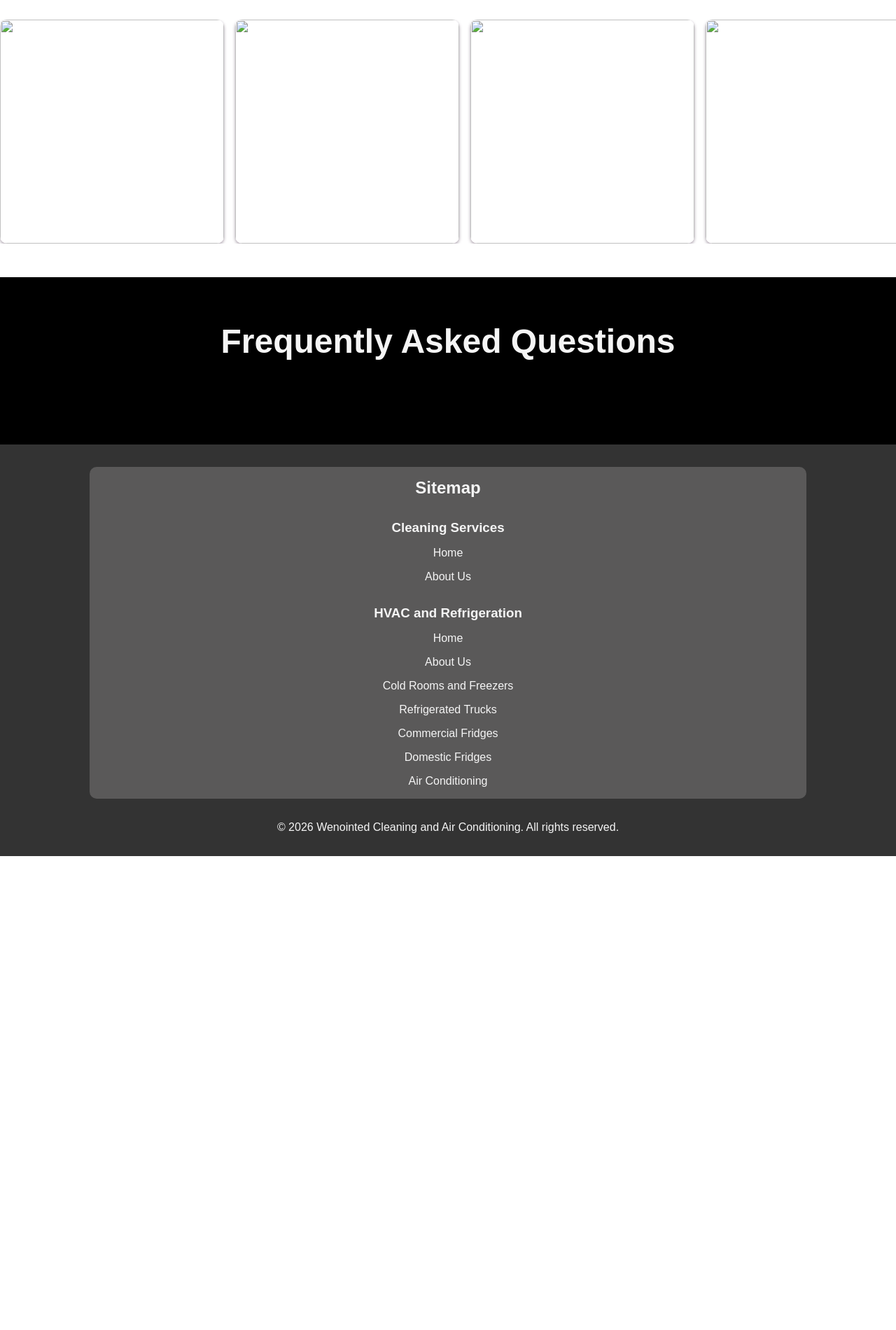
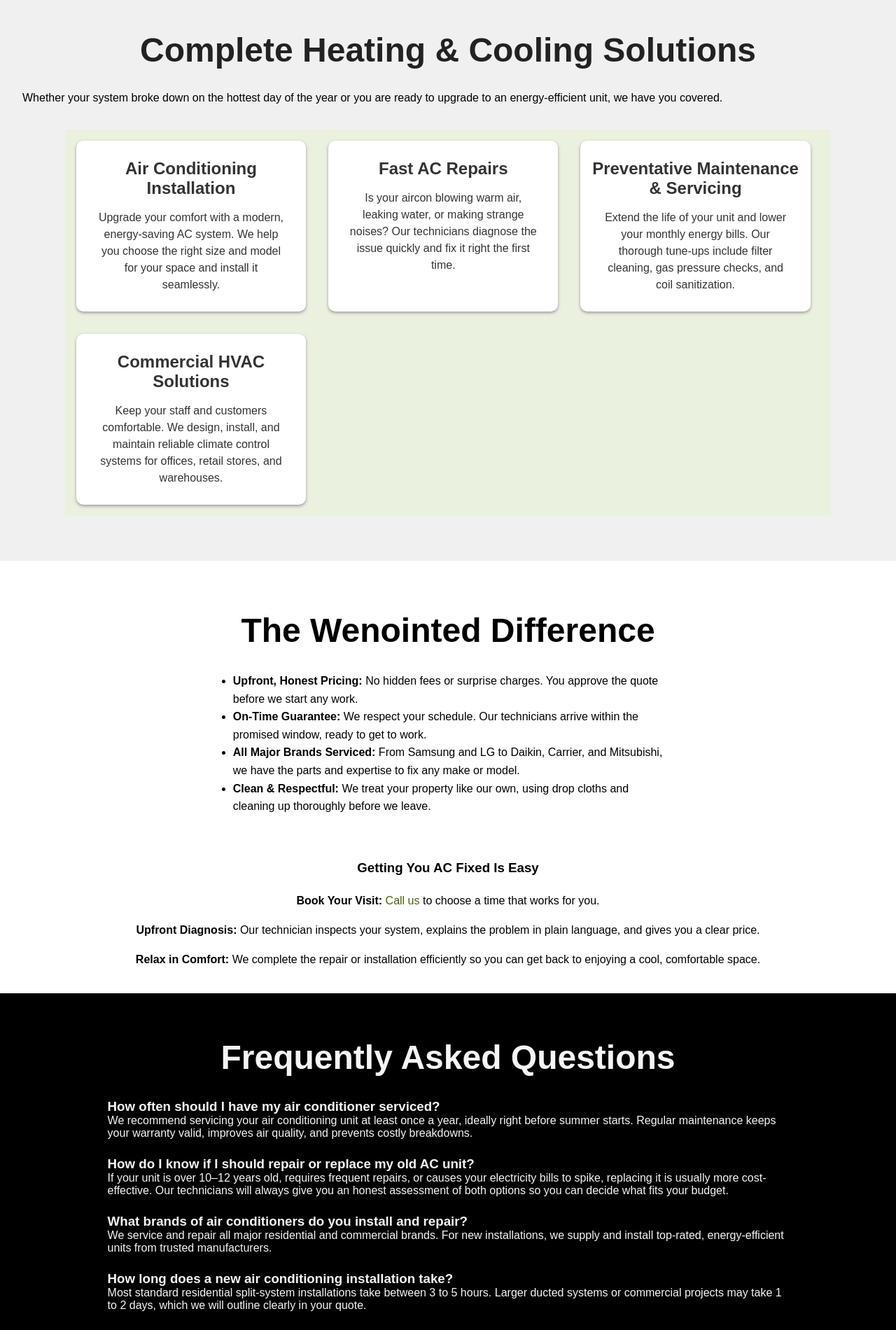
Before and after one commit to Burlington1308/wenointed, a plain HTML site: page aircon.html in a window 1280 px wide. Shown: the part 660-2560 px from the top of the page at 70% size. Before the commit the page ends 1883 px from the top, so only its background shows below. Drawn offline with Linux system fonts and the light colour scheme.

Commit message:
air con page copy

```diff
--- a/aircon.html
+++ b/aircon.html
@@ -5,7 +5,7 @@
     <meta name="viewport" content="width=device-width, initial-scale=1.0">
     <link rel="stylesheet" href="styles.css">
     <link rel="stylesheet" href="cold-rooms.css">
-    <title>Cold Rooms</title>
+    <title>Air Con</title>
 </head>
 <body>
     <section class="hero">
@@ -23,24 +23,101 @@
                 <a href="https://wa.me/27630189668" class="contact">Contact</a>
             </div>
         </nav>
+        <div class="hero-msg">
+            <h1>Stay Cool and Comfortable All Year Round.</h1>
+            <p>
+                Fast, reliable air conditioning installation, repairs, and maintenance for homes and businesses in Gauteng. Licensed technicians, upfront pricing, and same-day emergency service.
+            </p>
+            <a href="https://wa.me/27630189668" class="cta">Get Quote</a>
+        </div>
     </section>
 
-    <section class="carousel">
-        <div class="carousel-card"><img src="" alt=""></div>
-        <div class="carousel-card"><img src="" alt=""></div>
-        <div class="carousel-card"><img src="" alt=""></div>
-        <div class="carousel-card"><img src="" alt=""></div>
-        <div class="carousel-card"><img src="" alt=""></div>
-        <div class="carousel-card"><img src="" alt=""></div>
-        <div class="carousel-card"><img src="" alt=""></div>
+    <section class="services">
+        <h1>Complete Heating & Cooling Solutions</h1>
+
+        <p>
+            Whether your system broke down on the hottest day of the year or you are ready to upgrade to an energy-efficient unit, we have you covered.
+        </p>
+        <br>
+        <br>
+        <div class="card-section">
+            <div class="card">
+                <h3>Air Conditioning Installation</h3>
+                <p>
+                    Upgrade your comfort with a modern, energy-saving AC system. We help you choose the right size and model for your space and install it seamlessly.
+                </p>
+            </div>
+            <div class="card">
+                <h3>Fast AC Repairs</h3>
+                <p>
+                    Is your aircon blowing warm air, leaking water, or making strange noises? Our technicians diagnose the issue quickly and fix it right the first time.
+                </p>
+            </div>
+
+            <div class="card">
+                <h3>Preventative Maintenance & Servicing</h3>
+                <p>
+                    Extend the life of your unit and lower your monthly energy bills. Our thorough tune-ups include filter cleaning, gas pressure checks, and coil sanitization.
+                </p>
+            </div>
+
+            <div class="card">
+                <h3>Commercial HVAC Solutions</h3>
+                <p>
+                    Keep your staff and customers comfortable. We design, install, and maintain reliable climate control systems for offices, retail stores, and warehouses.
+                </p>
+            </div>
+        </div>
+    </section>
+
+    <section class="main">
+        <h1>The Wenointed Difference</h1>
+        <ul>
+            <li><b>Upfront, Honest Pricing: </b>No hidden fees or surprise charges. You approve the quote before we start any work.</li>
+            <li><b>On-Time Guarantee: </b>We respect your schedule. Our technicians arrive within the promised window, ready to get to work.</li>
+            <li><b>All Major Brands Serviced: </b>From Samsung and LG to Daikin, Carrier, and Mitsubishi, we have the parts and expertise to fix any make or model.</li>
+            <li><b>Clean & Respectful: </b>We treat your property like our own, using drop cloths and cleaning up thoroughly before we leave.</li>
+        </ul>
+
+        <h3>Getting You AC Fixed Is Easy</h3>
+        <p><b>Book Your Visit: </b> <a href="https://wa.me/27630189668">Call us</a> to choose a time that works for you.</p>
+        <br>
+        <p><b>Upfront Diagnosis: </b>Our technician inspects your system, explains the problem in plain language, and gives you a clear price.</p>
+        <br>
+        <p><b>Relax in Comfort: </b>We complete the repair or installation efficiently so you can get back to enjoying a cool, comfortable space.</p>
+        <br>
+        <br>
     </section>
 
     <section class="faq">
         <h1>Frequently Asked Questions</h1>
         <div class="faq-item">
-
+            <h3>How often should I have my air conditioner serviced?</h3>
+            <p>
+                We recommend servicing your air conditioning unit at least once a year, ideally right before summer starts. Regular maintenance keeps your warranty valid, improves air quality, and prevents costly breakdowns.
+            </p>
+        </div>
+        <div class="faq-item">
+            <h3>How do I know if I should repair or replace my old AC unit?</h3>
+            <p>
+                If your unit is over 10–12 years old, requires frequent repairs, or causes your electricity bills to spike, replacing it is usually more cost-effective. Our technicians will always give you an honest assessment of both options so you can decide what fits your budget.
+            </p>
+        </div>
+        <div class="faq-item">
+            <h3>What brands of air conditioners do you install and repair?</h3>
+            <p>
+                We service and repair all major residential and commercial brands. For new installations, we supply and install top-rated, energy-efficient units from trusted manufacturers.
+            </p>
+        </div>
+        <div class="faq-item">
+            <h3>How long does a new air conditioning installation take?</h3>
+            <p>
+                Most standard residential split-system installations take between 3 to 5 hours. Larger ducted systems or commercial projects may take 1 to 2 days, which we will outline clearly in your quote.
+            </p>
         </div>
     </section>
+
+
 
     <footer class="footer">
 
--- a/cold-rooms.css
+++ b/cold-rooms.css
@@ -299,3 +299,8 @@
     text-align: center;
     line-height: 1.5;
 }
+
+.main p a {
+    color: rgb(66, 102, 3);
+    text-decoration: none;
+}
```
